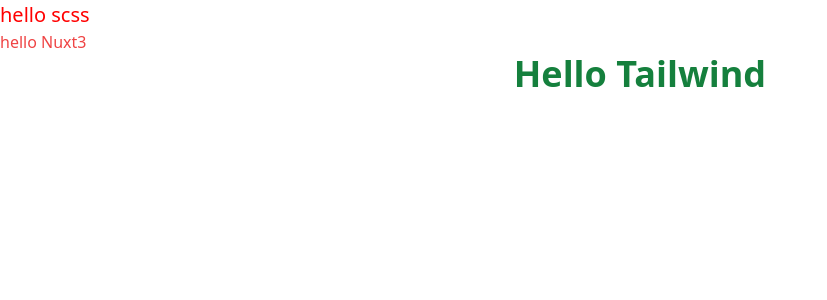
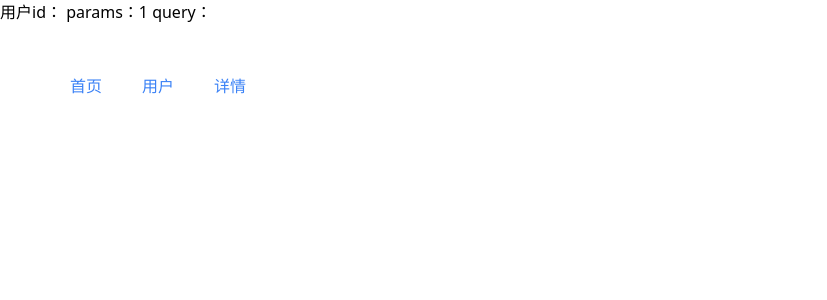
Before and after one commit to Ping-k/Pingk-Nuxt3, a Nuxt app: page /user/1 in a window 1280 px wide. Shown: the top 300 px of the page, without its empty margins (0-827 px from the left). Built offline with nearby package versions, Linux system fonts and the light colour scheme.

Commit message:
路由示例

```diff
--- a/app.vue
+++ b/app.vue
@@ -1,9 +1,10 @@
 <template>
   <div>
-    <div class="test">hello scss</div>
+    <!-- <div class="test">hello scss</div>
     <div class="text-red-500">hello Nuxt3</div>
-    <h1 class="text-4xl text-green-700 text-center font-semibold">Hello Tailwind</h1>
+    <h1 class="text-4xl text-green-700 text-center font-semibold">Hello Tailwind</h1> -->
     <!-- <NuxtWelcome /> -->
+    <NuxtPage></NuxtPage>
   </div>
 </template>
 <style lang="scss">
--- /dev/null
+++ b/pages/about.vue
@@ -0,0 +1,18 @@
+<template>
+    <div>about</div>
+    <ul class="text-blue-500 p-[50px]">
+        <li class="float-left mx-[20px]">
+            <NuxtLink to="/">首页</NuxtLink>
+        </li>
+        <li class="float-left mx-[20px]">
+            <NuxtLink to="/user/1">用户</NuxtLink>
+        </li>
+        <li class="float-left mx-[20px]">
+            <NuxtLink to="/detail?id=11">详情</NuxtLink>
+        </li>
+    </ul>
+</template>
+<script>
+export default {}
+</script>
+<style lang=""></style>
--- /dev/null
+++ b/pages/detail.vue
@@ -0,0 +1,30 @@
+<!--
+ * @Descripttion:
+ * @version: v0.0.1
+ * @Author: ZhouYanPing
+ * @Date: 2023-04-11 10:01:35
+ * @LastEditors:
+ * @LastEditTime: 2023-04-11 10:01:49
+-->
+<template>
+    <div>
+        params：{{ $route.params.id }}
+        query：{{ $route.query.id }}
+    </div>
+    <ul class="text-blue-500 p-[50px]">
+        <li class="float-left mx-[20px]">
+            <NuxtLink to="/">首页</NuxtLink>
+        </li>
+        <li class="float-left mx-[20px]">
+            <NuxtLink to="/user/1">用户</NuxtLink>
+        </li>
+        <li class="float-left mx-[20px]">
+            <NuxtLink to="/detail?id=11">详情</NuxtLink>
+        </li>
+    </ul>
+</template>
+<script setup>
+const route = useRoute()
+console.log(route.params)
+console.log(route.query)
+</script>
--- /dev/null
+++ b/pages/index.vue
@@ -0,0 +1,24 @@
+<template>
+    <div>
+        <div class="test">hello scss</div>
+        <div class="text-red-500">hello Nuxt3</div>
+        <h1 class="text-center text-4xl font-semibold text-green-700">
+            Hello Tailwind
+        </h1>
+        <ul class="text-blue-500 p-[50px]">
+            <li class="float-left mx-[20px]">
+                <NuxtLink to="/">首页</NuxtLink>
+            </li>
+            <li class="float-left mx-[20px]">
+                <NuxtLink to="/user/1">用户</NuxtLink>
+            </li>
+            <li class="float-left mx-[20px]">
+                <NuxtLink to="/detail?id=11">详情</NuxtLink>
+            </li>
+        </ul>
+    </div>
+</template>
+<script>
+export default {}
+</script>
+<style lang=""></style>
--- /dev/null
+++ b/pages/user/[id].vue
@@ -0,0 +1,30 @@
+<!--
+ * @Descripttion:
+ * @version: v0.0.1
+ * @Author: ZhouYanPing
+ * @Date: 2023-04-11 09:51:51
+ * @LastEditors: Please set LastEditors
+ * @LastEditTime: 2023-04-11 10:15:39
+-->
+<template>
+    <div>
+        用户id： params：{{ $route.params.id }}
+        query：{{ $route.query.id }}
+    </div>
+    <ul class="text-blue-500 p-[50px]">
+        <li class="float-left mx-[20px]">
+            <NuxtLink to="/">首页</NuxtLink>
+        </li>
+        <li class="float-left mx-[20px]">
+            <NuxtLink to="/user/1">用户</NuxtLink>
+        </li>
+        <li class="float-left mx-[20px]">
+            <NuxtLink to="/detail?id=11">详情</NuxtLink>
+        </li>
+    </ul>
+</template>
+<script setup>
+const route = useRoute()
+console.log(route.params)
+console.log(route.query)
+</script>
```
